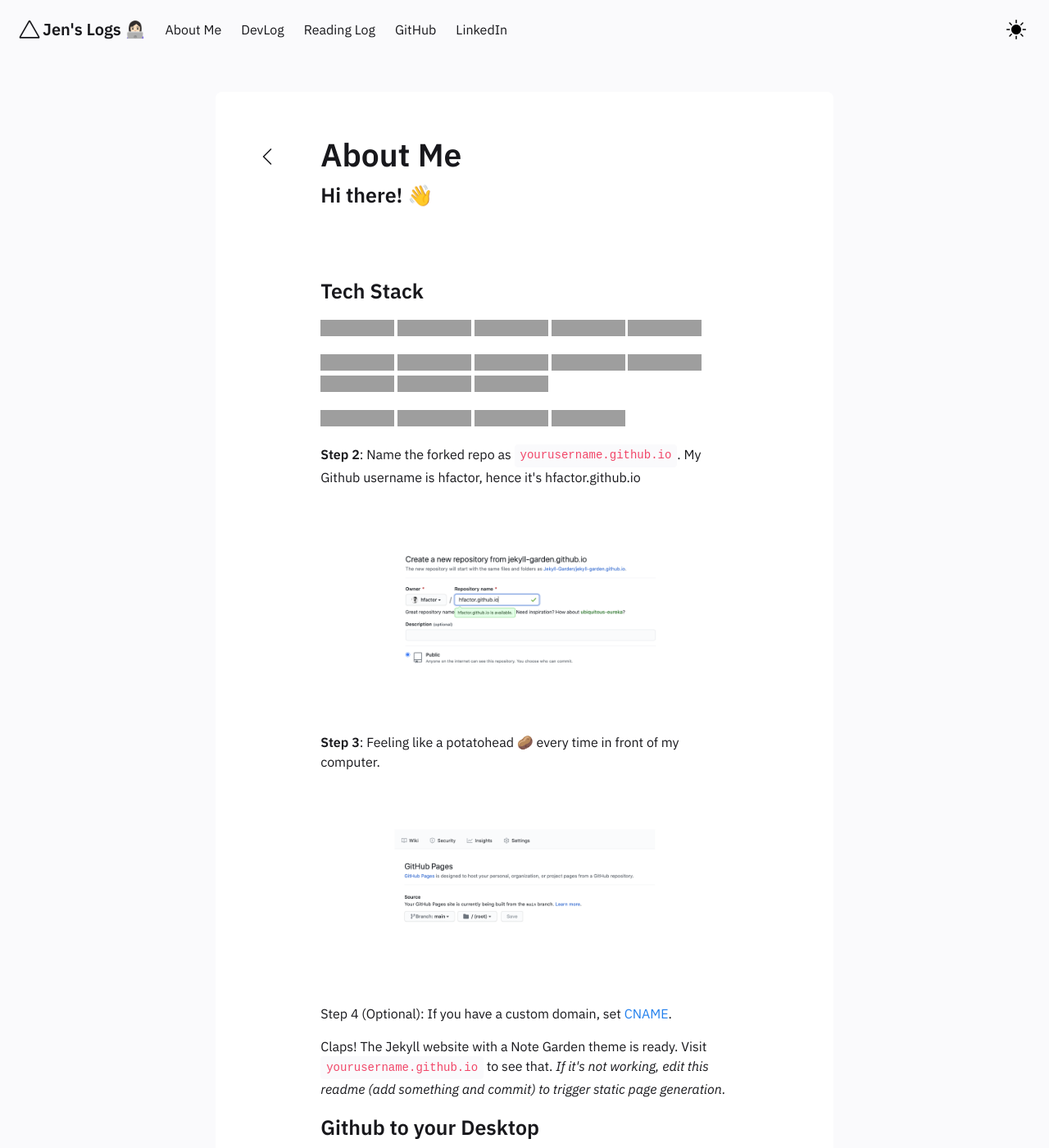
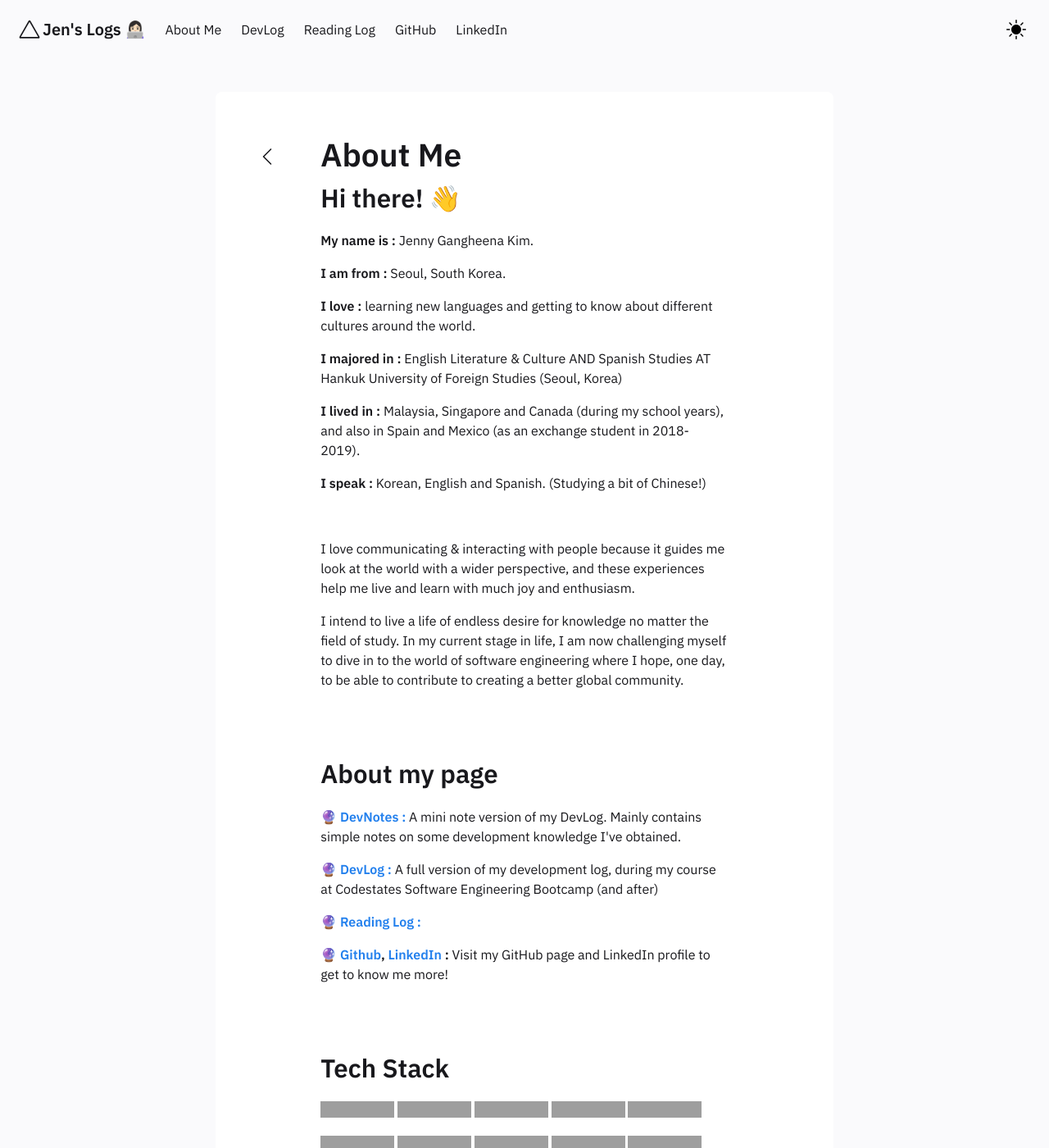
Before and after one commit to jenjenhub/blog, a Jekyll site: the page built from _posts/2020-03-01-how-to.md, in a window 1280 px wide and 1400 px high, cut to the strip 0-1400 px from the top of the window. Shown: the whole strip at 82% size. Built offline with Jekyll 4.4.1, drawn with Linux system fonts in a browser that asks for light colours; some of the changed text lies outside the part shown; grey boxes are pictures that could not be loaded.

Commit message:
Update 2020-03-01-how-to.md

````diff
--- a/_posts/2020-03-01-how-to.md
+++ b/_posts/2020-03-01-how-to.md
@@ -1,12 +1,47 @@
 ---
 title: About Me
 ---
-### Hi there! 👋
+## Hi there! 👋
+
+
+**My name is :** Jenny Gangheena Kim.
+
+**I am from :** Seoul, South Korea.
+
+**I love :** learning new languages and getting to know about different cultures around the world.
+
+**I majored in :**
+English Literature & Culture AND Spanish Studies AT Hankuk University of Foreign Studies (Seoul, Korea)
+
+**I lived in :** Malaysia, Singapore and Canada (during my school years), and also in Spain and Mexico (as an exchange student in 2018-2019).
+
+**I speak :** Korean, English and Spanish. (Studying a bit of Chinese!)
+
+<br />
+
+I love communicating & interacting with people because it guides me look at the world with a wider perspective, and these experiences help me live and learn with much joy and enthusiasm.
+
+I intend to live a life of endless desire for knowledge no matter the field of study. In my current stage in life, I am now challenging myself to dive in to the world of software engineering where I hope, one day, to be able to contribute to creating a better global community.
+
 
 <br />
 <br />
 
-### Tech Stack
+## About my page
+
+🔮 **[DevNotes :](https://jenjenhub.github.io/index.html)** A mini note version of my DevLog. Mainly contains simple notes on some development knowledge I've obtained.
+
+🔮 **[DevLog :](https://velog.io/@jenjenhub/series/bootcamp)** A full version of my development log, during my course at Codestates Software Engineering Bootcamp (and after)
+
+🔮 **[Reading Log :](https://velog.io/@jenjenhub/series/Reading-Log)**
+
+🔮 **[Github](https://github.com/jenjenhub), [LinkedIn](https://www.linkedin.com/feed/) :**
+Visit my GitHub page and LinkedIn profile to get to know me more!
+
+<br />
+<br />
+
+## Tech Stack
 <img src="https://img.shields.io/badge/JavaScript-F7DF1E?style=for-the-badge&logo=JavaScript&logoColor=black"/>  <img src="https://img.shields.io/badge/React-61DAFB?style=for-the-badge&logo=React&logoColor=black"/> <img src="https://img.shields.io/badge/HTML-E34F26?style=for-the-badge&logo=HTML5&logoColor=white"/> <img src="https://img.shields.io/badge/CSS-1572B6?style=for-the-badge&logo=CSS3&logoColor=white"/>
 <img src="https://img.shields.io/badge/Redux-764ABC?style=for-the-badge&logo=Redux&logoColor=white"/>
 
@@ -16,7 +51,7 @@ title: About Me
 <img src="https://img.shields.io/badge/styled--components-DB7093?style=for-the-badge&logo=styled-components&logoColor=white"/>
 <br />
 
-**Step 2**: Name the forked repo as `yourusername.github.io`. My Github username is hfactor, hence it's hfactor.github.io
+
 
 <img src="../assets/img/2-how-to.png" width="100%">
 
@@ -25,10 +60,6 @@ title: About Me
 <img src="../assets/img/3-how-to.png" width="100%">
 
 
-Step 4 (Optional): If you have a custom domain, set [CNAME](https://docs.github.com/en/pages/getting-started-with-github-pages/securing-your-github-pages-site-with-https).
-
-Claps! The Jekyll website with a Note Garden theme is ready. Visit  `yourusername.github.io` to see that.
-_If it's not working, edit this readme (add something and commit) to trigger static page generation._
 
 ### Github to your Desktop
 
@@ -43,24 +74,3 @@ Step 2: Once you have successfully cloned the repository to your machine, Open t
 ~Choosing the `_notes` folder as your vault is critical, Once done, you can start adding notes to this vault and add frontmatter to support.
 Read about theme's frontmatter at [[Welcome to the garden]]
 <img src="../assets/img/6-how-to.png" width="100%">
-
-## Frontmatter
-
-For all notes to work properly, we need to have three frontmatter values. (If you check this MD file, you will see them as the first five lines).
-
-```
-title:"Filename"
-notetype: feed | unfeed
-date: DD-MM-YYYY
-```
-The title should be the same as that for the file name (for backlinks to work). `notetype` is used to declutter the feed by hiding less relevant, supporting-notes from the feed. The date is used to sort notes in the latest one first order. (I consider it as the last updated date than created date.).
-
-## Updating Digital Garden
-
-If you want to know my workflow or Obsidian folder structure, check [here]()
-
-## Notes
-
-The best part of Jekyll and Obsidian is that they use a standard markup language like [markdown](https://daringfireball.net/projects/markdown/) to build notes. And hence, the content becomes independent of the tool. You can use any text editor like VSCode or atom or 1Writer for iPad to edit the text. Check for plugins that do autocomplete for [[ and that's all you need! Similarly, you can use the theme without syncing locally. You can directly add and edit notes using Github or tools like [Forestry](https://forestry.io/) and modify the content!
-
-The best part of Obsidian is how it connects notes by auto-completing the wiki links and providing a graph view. I usually use 1Writer on iPad to make content, and Obsidian for cleanup, reading, and finding new connections. (Read my workflow)
````
